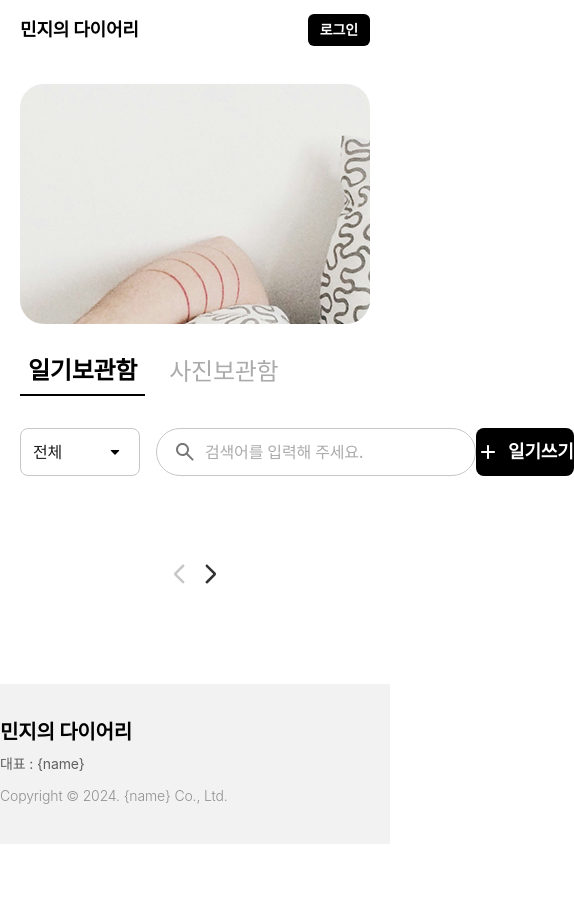
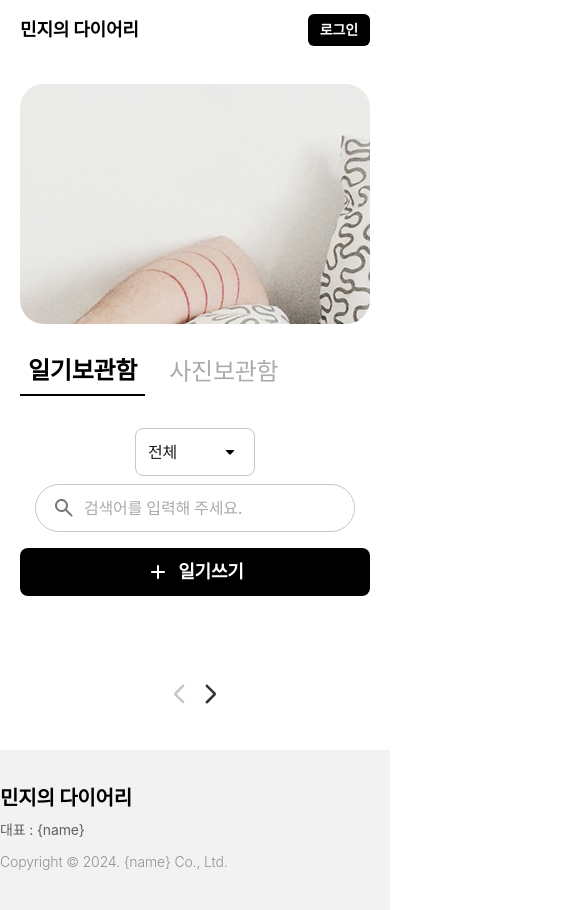
Before and after one commit to Jangonechoi/diary-vibe-coding, a Next.js app: page /diaries in a window 390 px wide. Shown: the whole page, 574 px wide, since content can reach past the window. Before the commit the page ends 844 px from the top, so only its background shows below. Built offline with nearby package versions, Linux system fonts and the light colour scheme.

Commit message:
feat(ui): 767px 브레이크포인트에서 diaries main 영역 반응형 디자인 구현

```diff
--- a/src/app/components/diaries/styles.module.css
+++ b/src/app/components/diaries/styles.module.css
@@ -47,6 +47,37 @@
   padding: 0;
 }
 
+/* 반응형 디자인 - 767px 이하에서 search 영역 변경 */
+@media (max-width: 767px) {
+  .search {
+    height: auto;
+  }
+
+  .searchContent {
+    flex-direction: column;
+    gap: 16px;
+    height: auto;
+  }
+
+  .searchWrapper {
+    flex-direction: column;
+    width: 100%;
+    gap: 8px;
+  }
+
+  .filterSelect {
+    width: 100%;
+  }
+
+  .searchInput {
+    width: 100%;
+  }
+
+  .writeButton {
+    width: 100%;
+  }
+}
+
 .gap42 {
   width: 100%;
   height: 42px;
@@ -77,9 +108,20 @@
   }
 }
 
-@media (max-width: 600px) {
+/* 767px 브레이크포인트 - main 영역 반응형 */
+@media (max-width: 767px) {
   .diaryGrid {
-    grid-template-columns: repeat(1, 274px);
+    grid-template-columns: 1fr;
+    gap: 16px;
+  }
+
+  .diaryCard {
+    width: 100%;
+    max-width: 100%;
+  }
+
+  .cardImage {
+    width: 100%;
   }
 }
 
```
